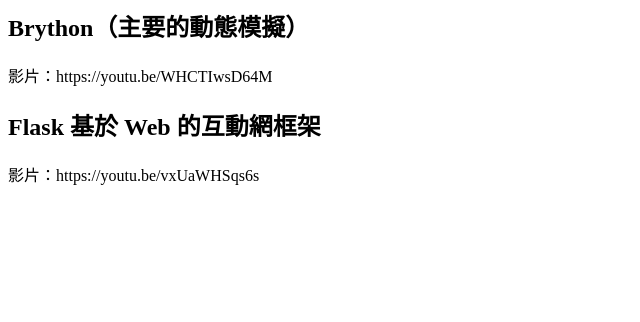
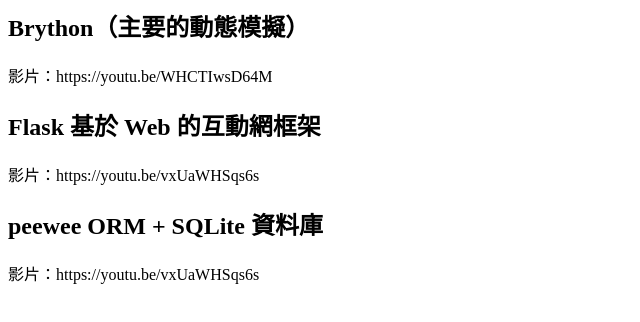
Before and after one commit to nwp5083-netizen/Final-video, a plain HTML site: page index.html in a window 1280 px wide. Shown: the whole page, without its empty margins (0-640 px from the left). Drawn offline with Linux system fonts and the light colour scheme.

Commit message:
Add section for peewee ORM and SQLite database

```diff
--- a/index.html
+++ b/index.html
@@ -8,3 +8,7 @@
   <h1>Flask 基於 Web 的互動網框架</h1>
   <p>影片：https://youtu.be/vxUaWHSqs6s</p>
 </section>
+<section>
+  <h1>peewee ORM + SQLite 資料庫</h1>
+  <p>影片：https://youtu.be/vxUaWHSqs6s</p>
+</section>
```
